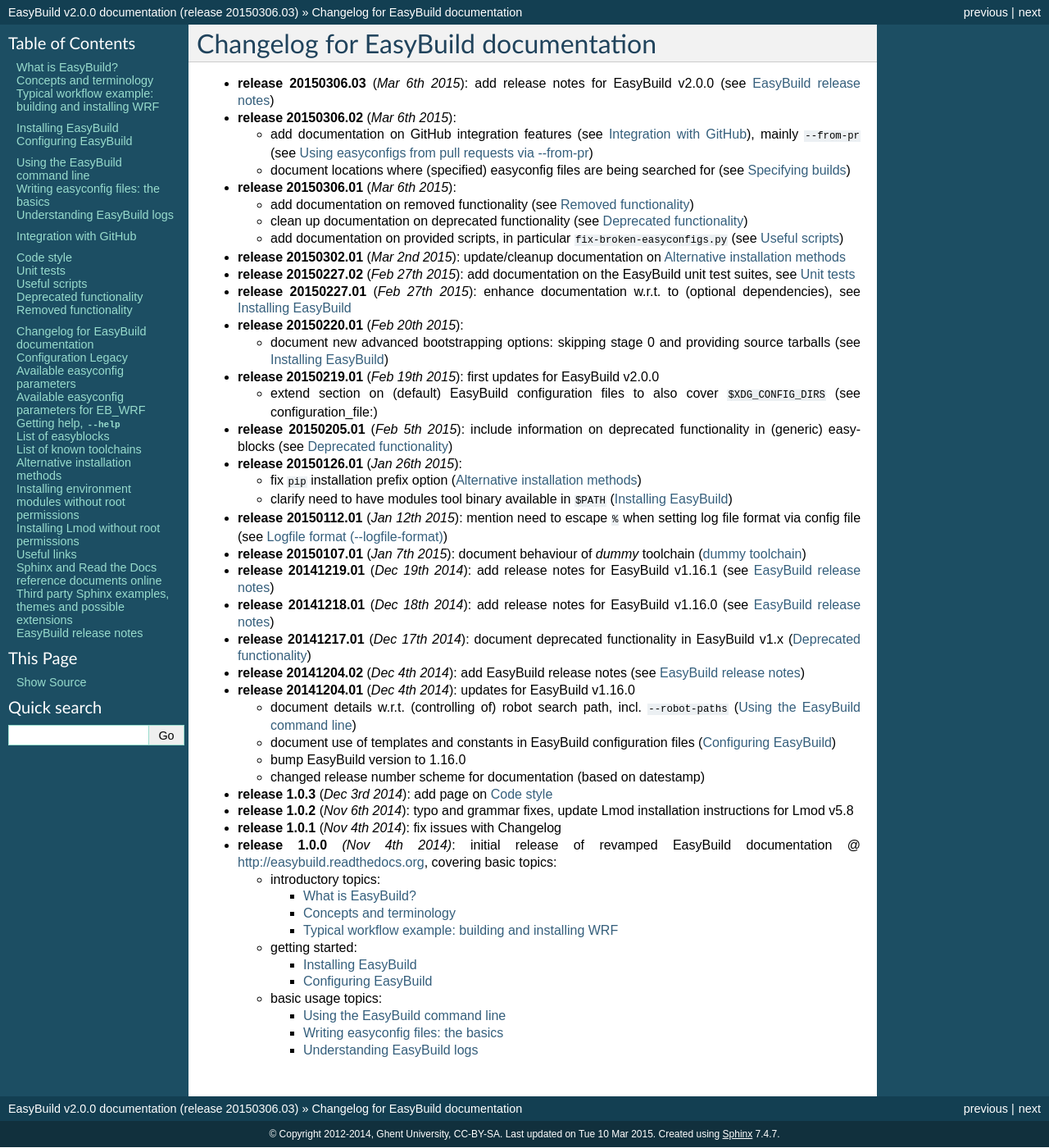
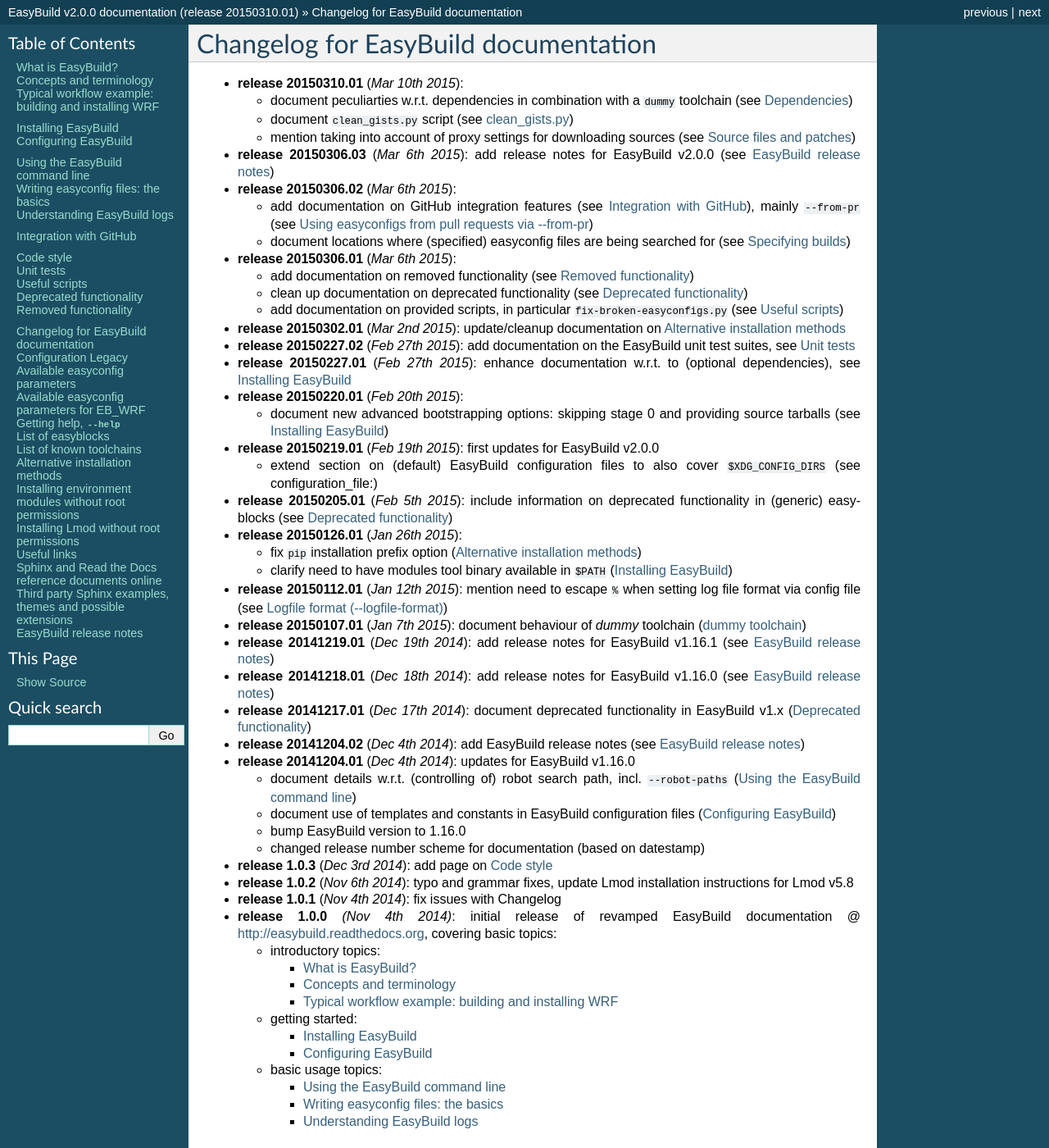
Before and after one commit to easybuilders/easybuild, a Sphinx documentation site: the page built from docs/Changelog.rst, in a window 1280 px wide and 1400 px high. Shown: the whole window at 82% size. Built offline with Sphinx 7.4.7, drawn with Linux system fonts in a browser that asks for light colours; some of the changed text lies outside the part shown.

Commit message:
bump release, update changelog

```diff
--- a/docs/Changelog.rst
+++ b/docs/Changelog.rst
@@ -3,6 +3,11 @@
 Changelog for EasyBuild documentation
 -------------------------------------
 
+* **release 20150310.01** (`Mar 10th 2015`):
+
+  * document peculiarties w.r.t. dependencies in combination with a ``dummy`` toolchain (see :ref:`dependency_specs`)
+  * document ``clean_gists.py`` script (see :ref:`clean_gists_script`)
+  * mention taking into account of proxy settings for downloading sources (see :ref:`common_easyconfig_param_sources`)
 * **release 20150306.03** (`Mar 6th 2015`): add release notes for EasyBuild v2.0.0 (see :ref:`release_notes`)
 * **release 20150306.02** (`Mar 6th 2015`):
 
--- a/docs/conf.py
+++ b/docs/conf.py
@@ -43,7 +43,7 @@
 # The short X.Y version.
 version = '2.0.0'  # this is meant to reference the version of EasyBuild
 # The full version, including alpha/beta/rc tags.
-release = '20150306.03'  # this is meant to reference the version of the documentation itself
+release = '20150310.01'  # this is meant to reference the version of the documentation itself
 
 # There are two options for replacing |today|: either, you set today to some
 # non-false value, then it is used:
```
